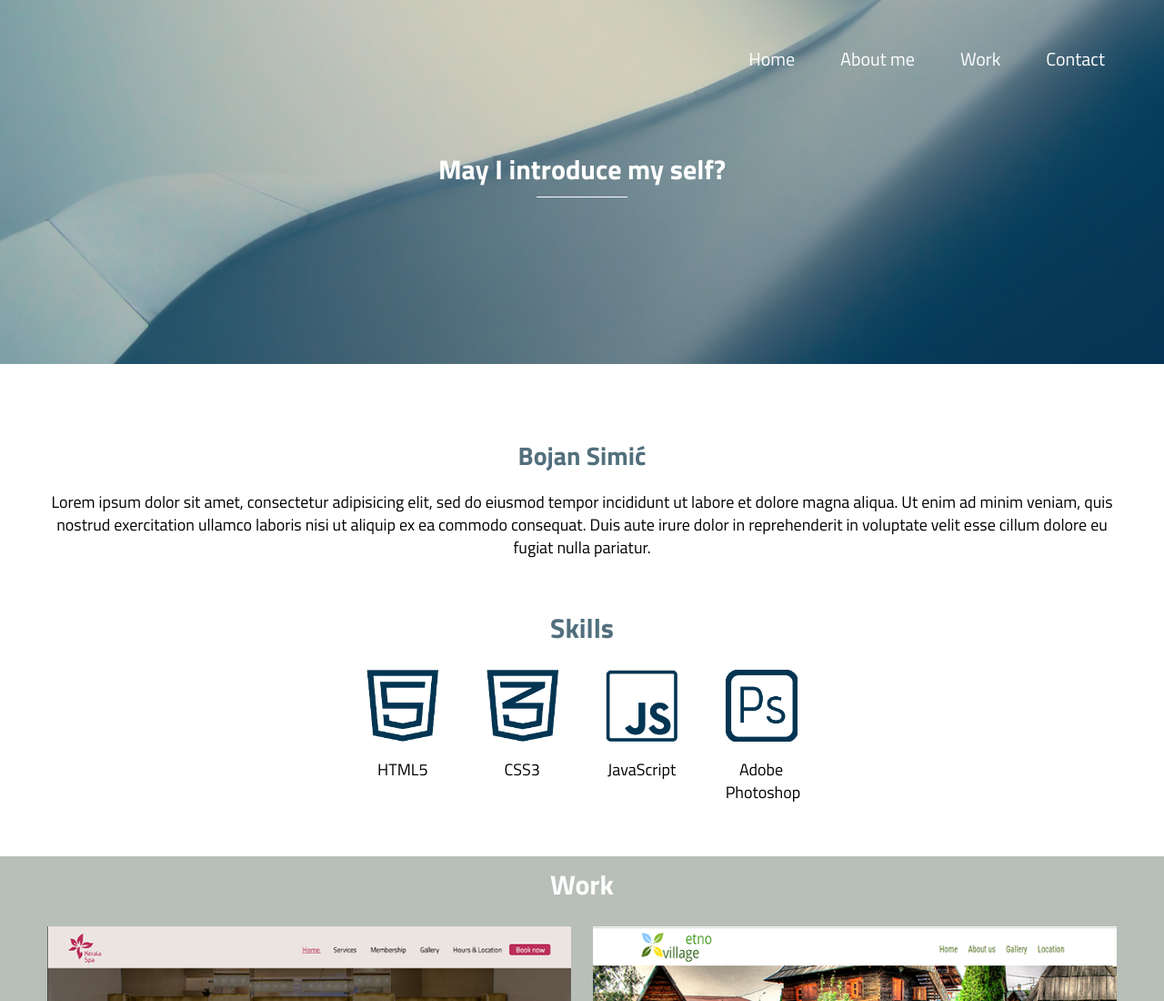
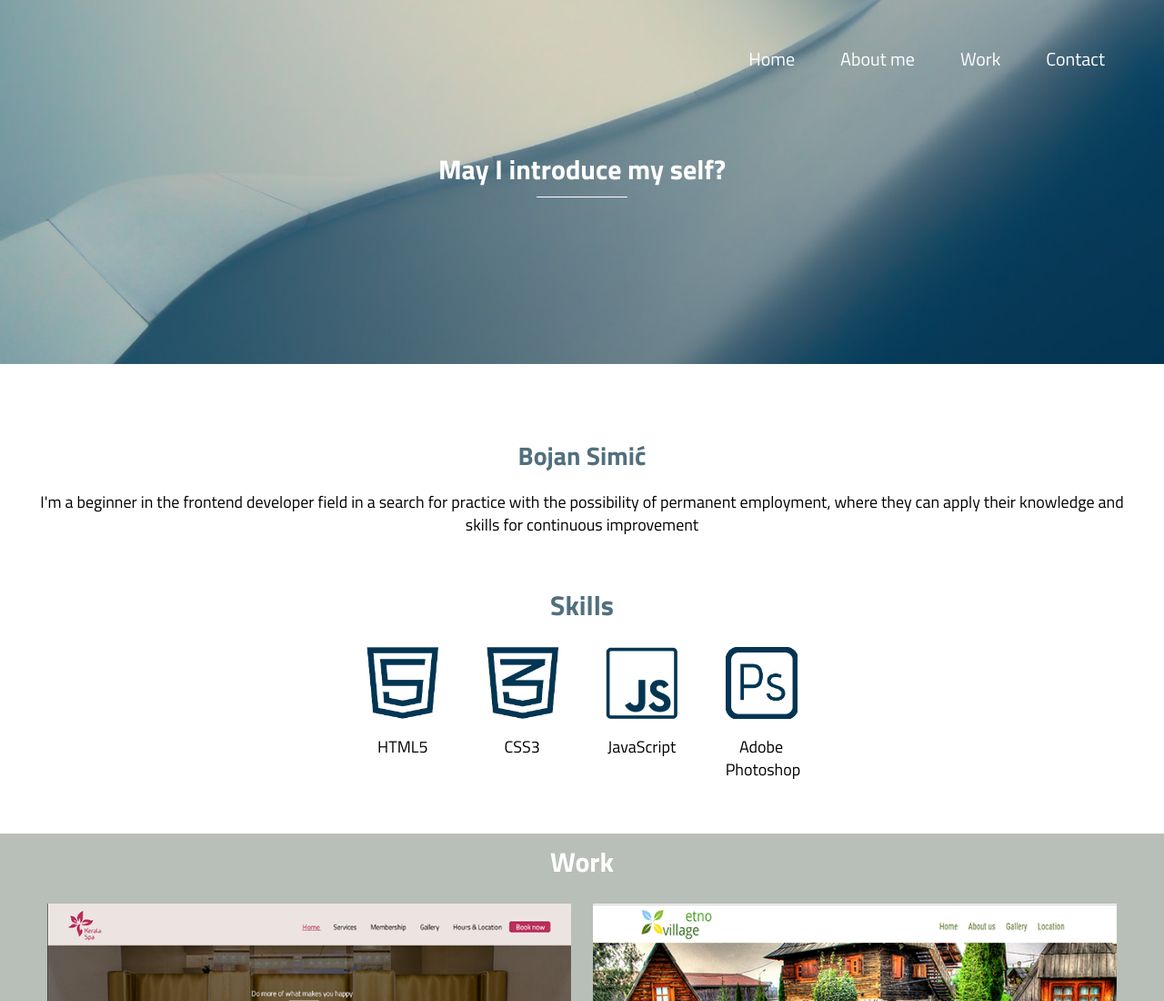
Before and after one commit to simicb67/portfolio, a plain HTML site: page index.html in a window 1280 px wide. Shown: the top 1100 px of the page at 91% size. Drawn offline with nearby package versions, Linux system fonts and the light colour scheme.

Commit message:
text exchange

```diff
--- a/index.html
+++ b/index.html
@@ -4,7 +4,7 @@
 <head>
   <meta charset="utf-8">
   <meta http-equiv="x-ua-compatible" content="ie=edge">
-  <title>Portfolio</title>
+  <title>Bojan Simić</title>
   <meta name="description" content="">
   <meta name="viewport" content="width=device-width, initial-scale=1, shrink-to-fit=no">
 
@@ -46,7 +46,10 @@
   <section class="about" id="about">
     <div class="container">
       <h1>Bojan Simić</h1>
-      <p>Lorem ipsum dolor sit amet, consectetur adipisicing elit, sed do eiusmod tempor incididunt ut labore et dolore magna aliqua. Ut enim ad minim veniam, quis nostrud exercitation ullamco laboris nisi ut aliquip ex ea commodo consequat. Duis aute irure dolor in reprehenderit in voluptate velit esse cillum dolore eu fugiat nulla pariatur. </p>
+      <p>I'm a beginner in the frontend developer field in a search
+		for practice with the possibility of permanent
+		employment, where they can apply their knowledge and
+		skills for continuous improvement </p>
       <h2>Skills</h2>
       <ul class="unstyle-list clearfix">
         <li><img src="img/html.png"><p>HTML5</p></li>
```
